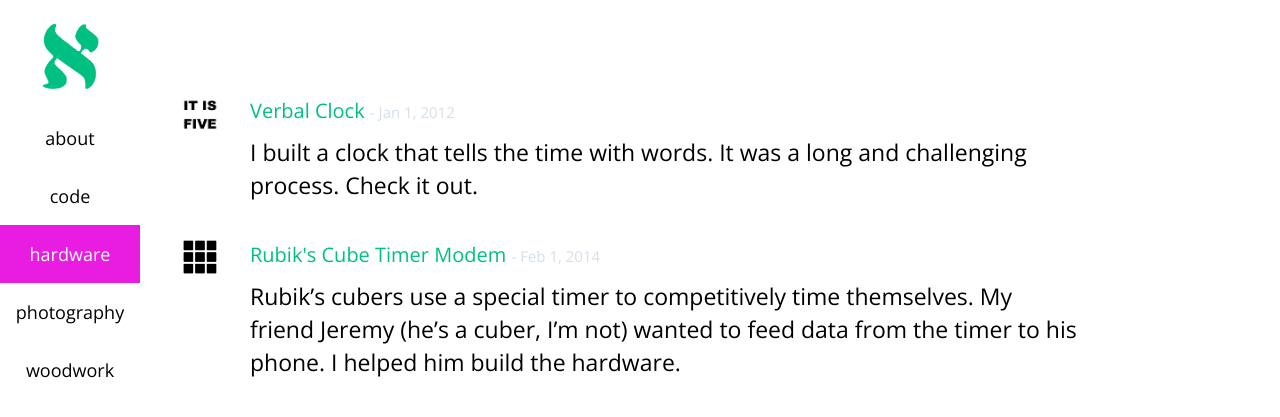
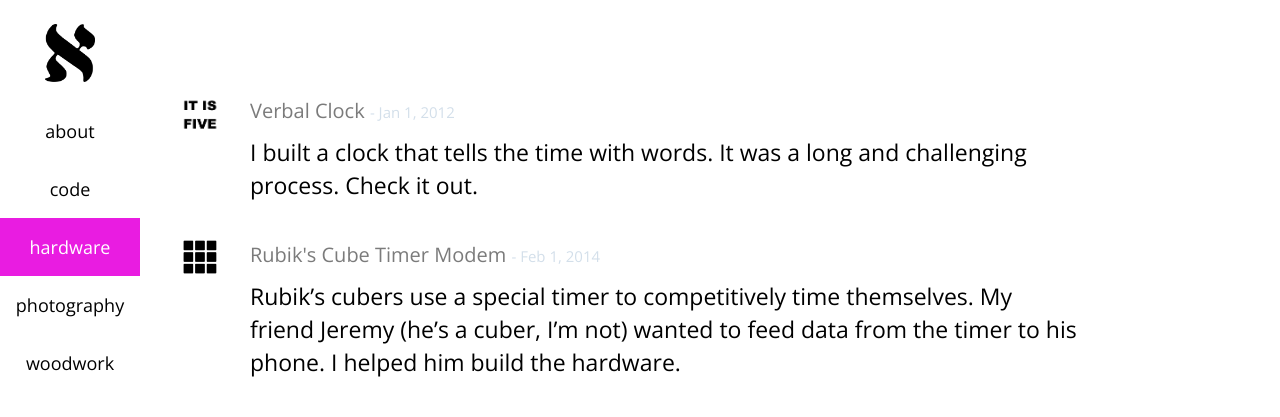
Before and after one commit to eithanshavit/eithanshavit.github.io, a Jekyll site: the page built from hardware.md, in a window 1280 px wide. Shown: the top 417 px of the page. Built offline with Jekyll 4.4.1, drawn with Linux system fonts in a browser that asks for light colours.

Commit message:
Changing link colors and logo color

```diff
--- a/_sass/_layout.scss
+++ b/_sass/_layout.scss
@@ -31,7 +31,7 @@
     .menu-icon {
       padding: 2px 0 0px 0;
       margin: auto;
-      max-width: 65px;
+      max-width: 50px;
     }
 
     .page-link {
@@ -177,7 +177,7 @@
   a {
     color: #CE0063;
     &:hover {
-      color: #21BB46;
+      color: #067CB0;
     }
   }
 
@@ -197,7 +197,7 @@
       a {
         color: #000;
         &:hover {
-          color: #21BB46;
+          color: #067CB0;
         }
       }
 
@@ -269,7 +269,7 @@
     a {
       color: #CE0063;
       &:hover {
-        color: #21BB46;
+        color: #067CB0;
       }
     }
   }
@@ -281,7 +281,7 @@
       padding-bottom: 15px;
 
       .category-excerpt-title {
-        color: #00BF85;
+        color: #7B7B7B;
         font-size: 20px;
       }
 
@@ -390,7 +390,7 @@
       a {
         color: #CE0063;
         &:hover {
-          color: #21BB46;
+          color: #067CB0;
         }
       }
 
```
Also changed, not shown: about.md (+1 -1 lines), assets/img/logo.png.
